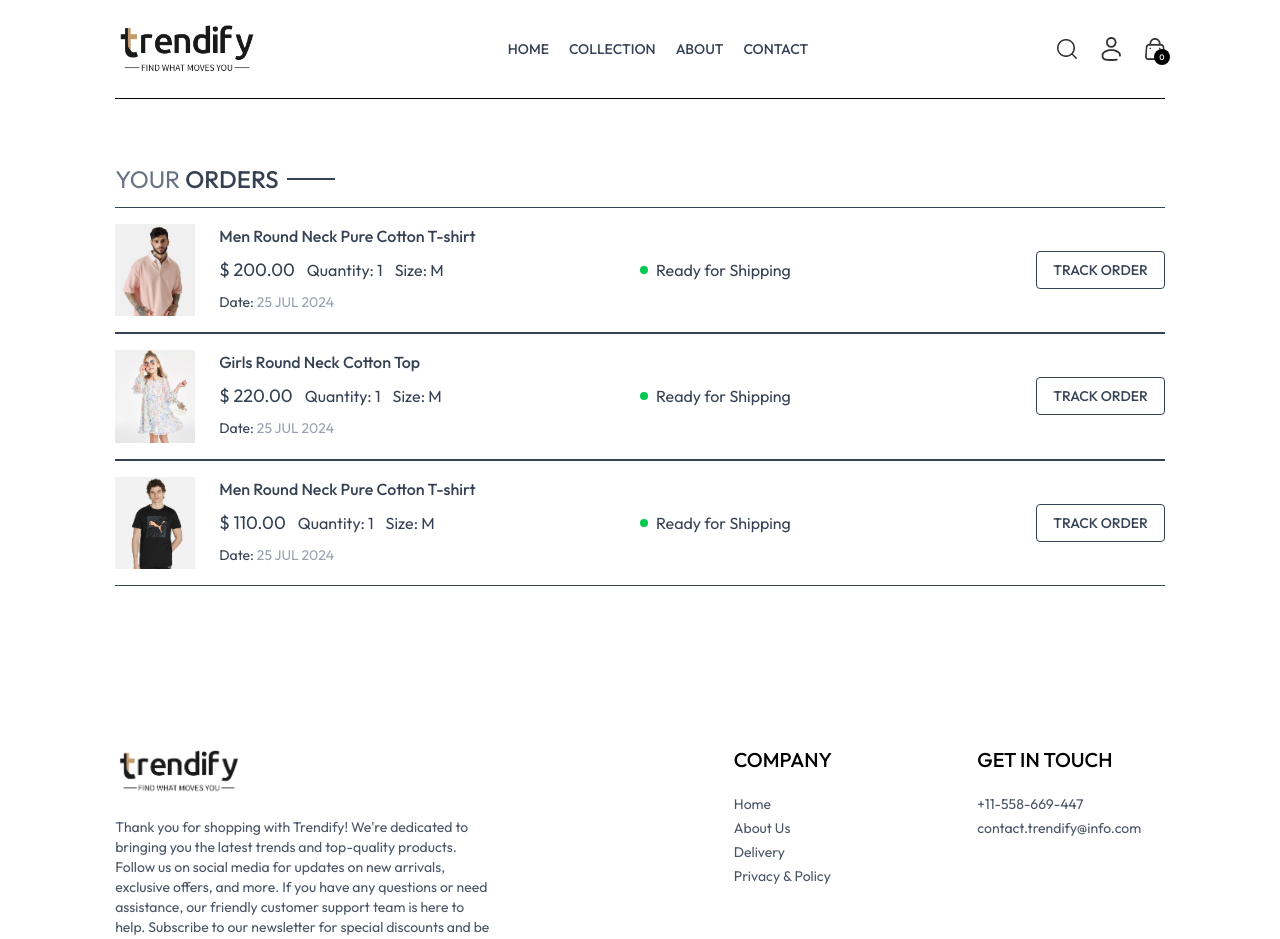
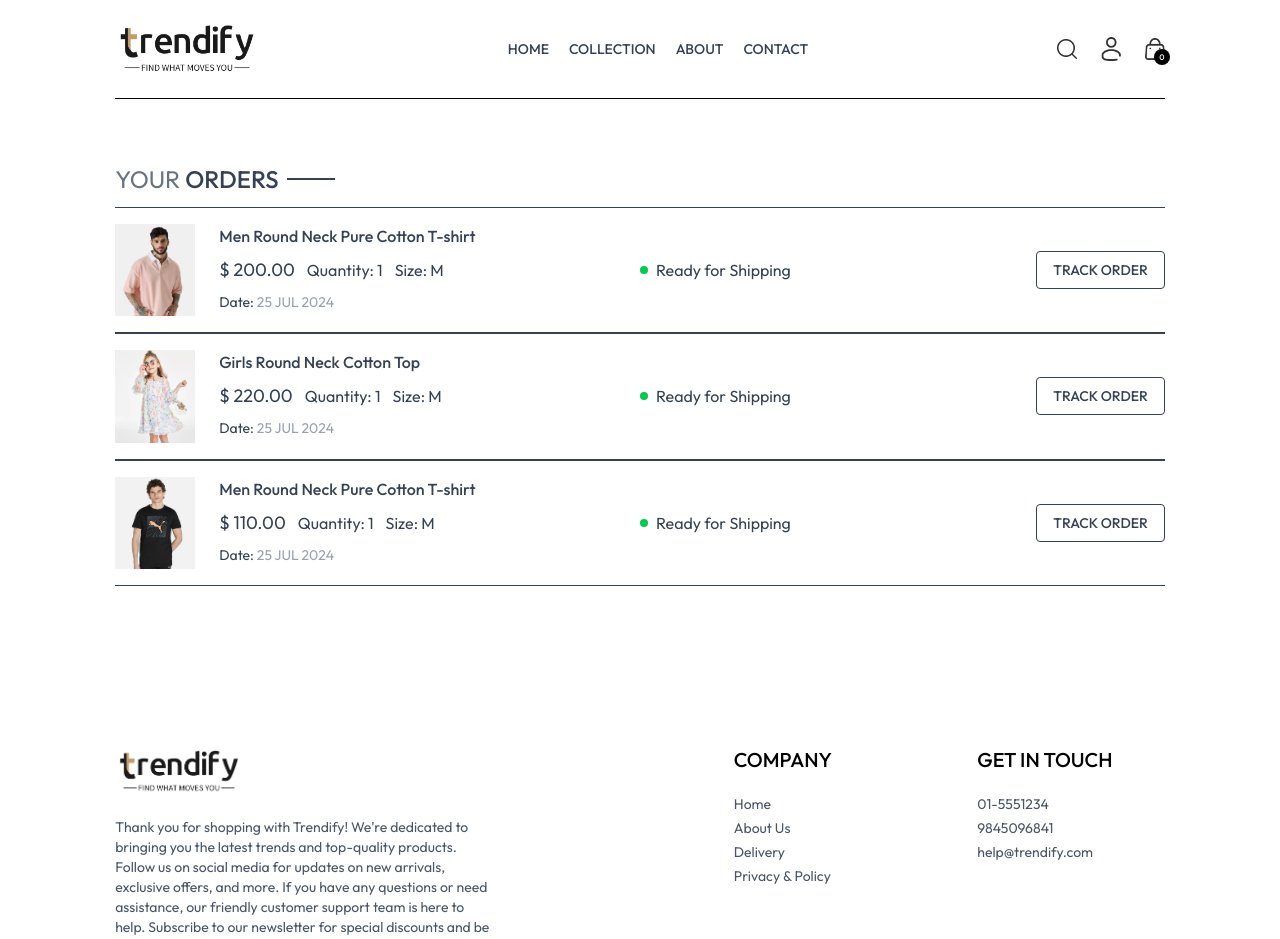
Before and after one commit to CdySirjan/Trendify, a React (Vite) app in the folder Client/: page /orders in a window 1280 px wide. Shown: the top 939 px of the page. Built offline with nearby package versions, Linux system fonts and the light colour scheme.

Commit message:
contact info added

```diff
--- a/Client/src/components/Footer.tsx
+++ b/Client/src/components/Footer.tsx
@@ -47,8 +47,9 @@ const Footer: React.FC = () => {
         <div>
           <p className="mb-5 text-xl font-medium">GET IN TOUCH</p>
           <ul className="flex flex-col gap-1 text-gray-600">
-            <li>+11-558-669-447</li>
-            <li>contact.trendify@info.com</li>
+            <li>01-5551234</li>
+            <li>9845096841</li>
+            <li>help@trendify.com</li>
           </ul>
         </div>
       </div>
```
